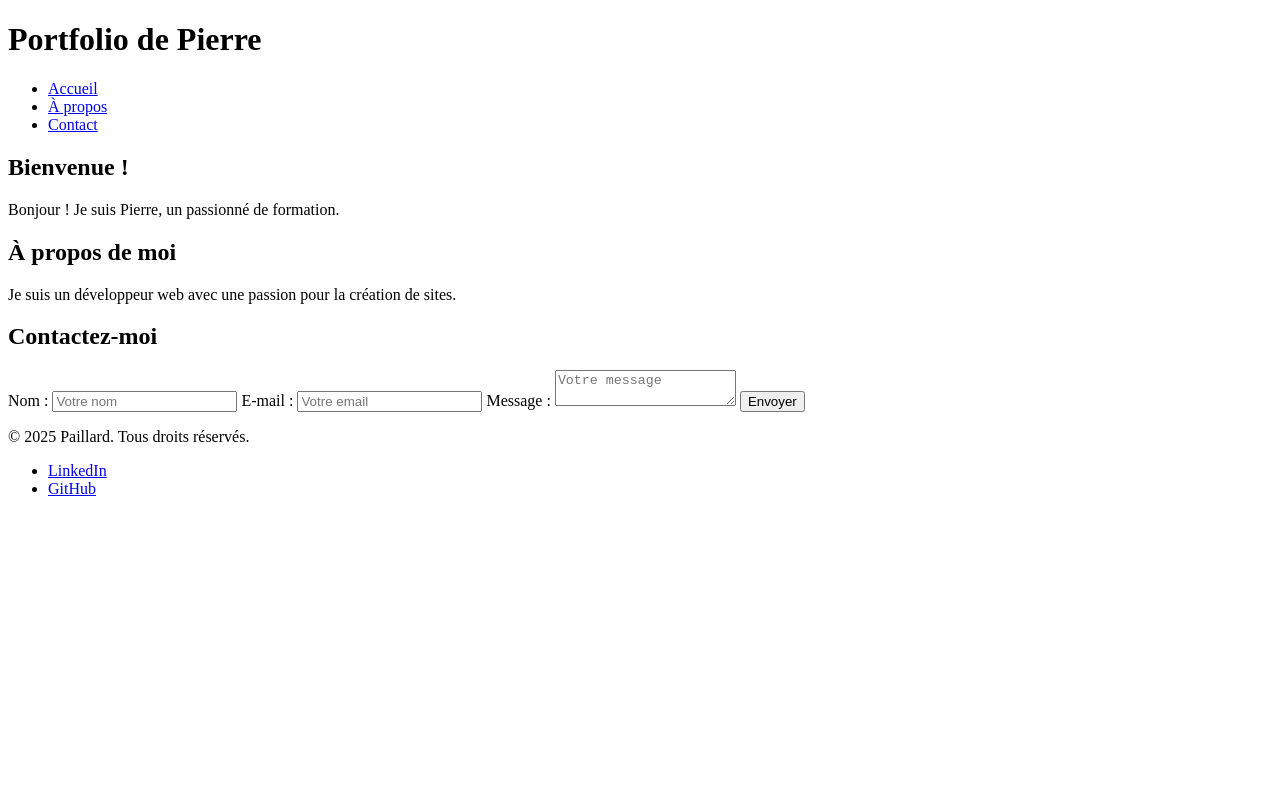
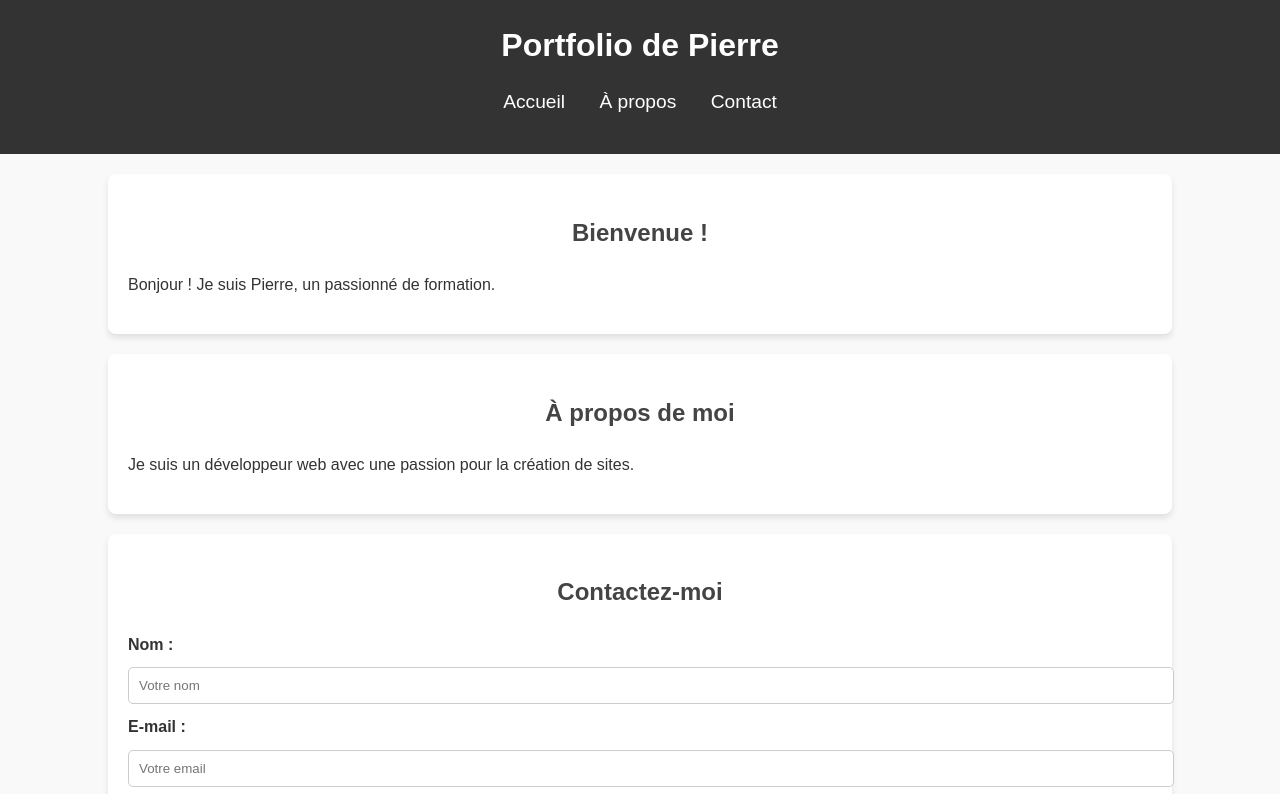
Before and after one commit to PPaillard/htmlcsscourse, a plain HTML site: page index.html in a window 1280 px wide. Shown: the top 794 px of the page. Drawn offline with Linux system fonts and the light colour scheme.

Commit message:
adding style

```diff
--- a/index.html
+++ b/index.html
@@ -4,7 +4,7 @@
     <meta charset="UTF-8" />
     <meta name="viewport" content="width=device-width, initial-scale=1.0" />
     <title>Portfolio de Pierre</title>
-    <link rel="stylesheet" href="styles.css" />
+    <link rel="stylesheet" href="style.css" />
     <!-- Lien vers un fichier CSS externe -->
   </head>
   <body>
--- a/style.css
+++ b/style.css
@@ -1,3 +1,113 @@
+/* Styles généraux */
+body {
+  font-family: "Poppins", sans-serif;
+  margin: 0;
+  padding: 0;
+  background-color: #f9f9f9;
+  color: #333;
+  line-height: 1.6;
+}
+
+/* En-tête */
 header {
-  color: cornflowerblue;
+  background: #333;
+  color: #fff;
+  padding: 20px 0;
+  text-align: center;
 }
+
+header h1 {
+  margin: 0;
+  font-size: 2em;
+}
+
+nav ul {
+  list-style: none;
+  padding: 0;
+  text-align: center;
+}
+
+nav ul li {
+  display: inline;
+  margin: 0 15px;
+}
+
+nav ul li a {
+  color: #fff;
+  text-decoration: none;
+  font-size: 1.2em;
+}
+
+/* Sections */
+section {
+  padding: 20px;
+  margin: 20px auto;
+  width: 80%;
+  background: #fff;
+  border-radius: 8px;
+  box-shadow: 0 4px 6px rgba(0, 0, 0, 0.1);
+}
+
+h2 {
+  color: #444;
+  text-align: center;
+}
+
+/* Formulaire de contact */
+form {
+  display: flex;
+  flex-direction: column;
+  gap: 10px;
+  width: 100%;
+}
+
+label {
+  font-weight: bold;
+}
+
+input,
+textarea {
+  width: 100%;
+  padding: 10px;
+  border: 1px solid #ccc;
+  border-radius: 5px;
+}
+
+button {
+  background: #333;
+  color: #fff;
+  padding: 10px;
+  border: none;
+  border-radius: 5px;
+  cursor: pointer;
+  transition: 0.3s;
+  width: 100%;
+}
+
+button:hover {
+  background: #f4b400;
+}
+
+/* Pied de page */
+footer {
+  background: #222;
+  color: #fff;
+  text-align: center;
+  padding: 20px 0;
+}
+
+footer ul {
+  list-style: none;
+  padding: 0;
+  text-align: center;
+}
+
+footer ul li {
+  display: inline;
+  margin: 0 10px;
+}
+
+footer ul li a {
+  color: #f4b400;
+  text-decoration: none;
+}
```
